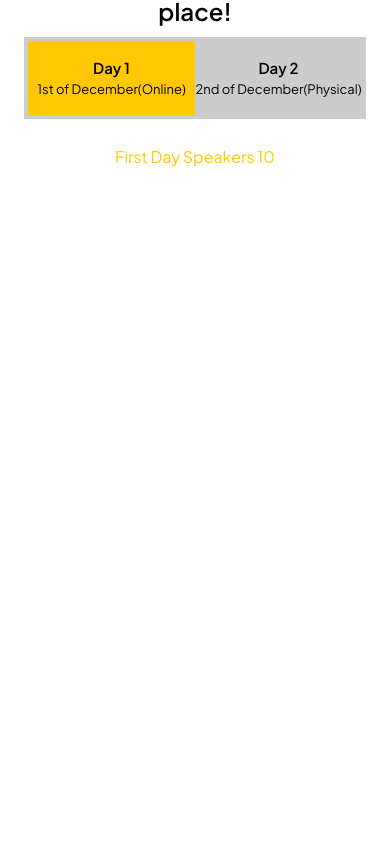
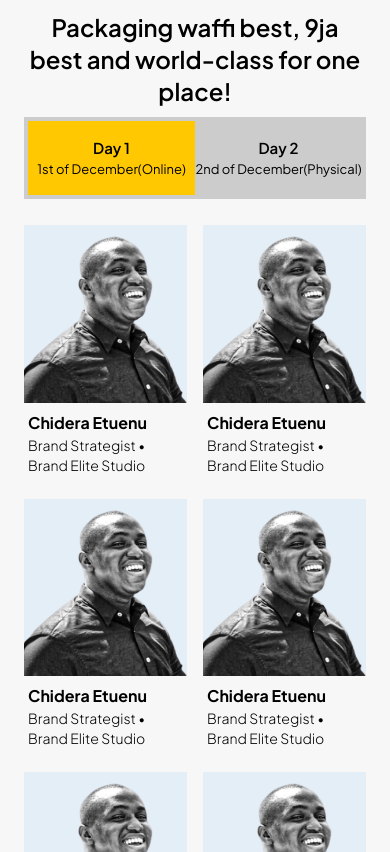
Before and after one commit to Matthewokiemute/wdjx, a Next.js app: page / in a window 390 px wide. Shown: the part 2512-3364 px from the top of the page. Before the commit the page ends 2785 px from the top, so only its background shows below. Built offline with nearby package versions, Linux system fonts and the light colour scheme.

Commit message:
New Section

```diff
--- a/src/components/Carousel.jsx
+++ b/src/components/Carousel.jsx
@@ -28,13 +28,13 @@ const Carousel = ({ items }) => {
     <div className="container mx-auto">
       <div className="relative w-full overflow-hidden">
         <div
-          className="hidden md:flex transition-transform -space-x-[100px] duration-300 ease-in-out transform "
+          className="hidden md:flex transition-transform space-x-[10px] duration-300 ease-in-out transform "
           style={{ transform: `translateX(${currentIndex * 5}%)` }}
         >
           {visibleItemsDesktop.map((item, index) => (
             <div
               key={index}
-              className="w-full p-4 transform transition-transform hover:scale-105 hover:shadow-md"
+              className="w-full p-4 transform transition-transform hover:scale-105"
             >
               <div className="bg-gray-300 h-20 w-44 flex items-center justify-center">
                 {item}
@@ -49,7 +49,7 @@ const Carousel = ({ items }) => {
           {visibleItemsMobile.map((item, index) => (
             <div
               key={index}
-              className="w-1/4 p-4 transform transition-transform hover:scale-105 hover:shadow-md"
+              className="w-1/4 p-4 transform transition-transform hover:scale-105"
             >
               <div className="bg-gray-300 h-16 w-40 flex items-center justify-center">
                 {item}
--- a/src/components/WhoWeBe.jsx
+++ b/src/components/WhoWeBe.jsx
@@ -23,7 +23,7 @@ const WhoWeBe = () => {
         data-aos-delay="400"
       />
       <div
-        className="flex items-start flex-col w-full lg:w-[450px] mb-6 lg:mb-4"
+        className="flex items-start flex-col w-full lg:ml-40 lg:w-[450px] mb-6 lg:mb-4"
         data-aos="fade-up"
         data-aos-delay="400"
       >
@@ -43,7 +43,7 @@ const WhoWeBe = () => {
           data-aos="fade-up"
           data-aos-delay="400"
         />
-        <div className="">
+        <div className="lg:pr-40">
           <p
             className="text-[#fff] leading-7 mb-10 lg:mb-6 lg:w-full"
             data-aos="fade-up"
--- /dev/null
+++ b/src/components/speakers/DayOneSpeakers.jsx
@@ -0,0 +1,74 @@
+import React from 'react'
+// import SpeakersData from "./speakers"
+import Image from 'next/image'
+
+
+const DayOneSpeakers = () => {
+    const SpeakersData = [
+        {
+            imgSRC: "/images/chidera.png",
+            name: "Chidera Etuenu",
+            company: "Brand Elite Studio",
+            profession: "Brand Strategist"
+        },
+        {
+            imgSRC: "/images/chidera.png",
+            name: "Chidera Etuenu",
+            company: "Brand Elite Studio",
+            profession: "Brand Strategist"
+        },
+        {
+            imgSRC: "/images/chidera.png",
+            name: "Chidera Etuenu",
+            company: "Brand Elite Studio",
+            profession: "Brand Strategist"
+        },
+        {
+            imgSRC: "/images/chidera.png",
+            name: "Chidera Etuenu",
+            company: "Brand Elite Studio",
+            profession: "Brand Strategist"
+        },
+        {
+            imgSRC: "/images/chidera.png",
+            name: "Chidera Etuenu",
+            company: "Brand Elite Studio",
+            profession: "Brand Strategist"
+        },
+        {
+            imgSRC: "/images/chidera.png",
+            name: "Chidera Etuenu",
+            company: "Brand Elite Studio",
+            profession: "Brand Strategist"
+        },
+        {
+            imgSRC: "/images/chidera.png",
+            name: "Chidera Etuenu",
+            company: "Brand Elite Studio",
+            profession: "Brand Strategist"
+        },
+        {
+            imgSRC: "/images/chidera.png",
+            name: "Chidera Etuenu",
+            company: "Brand Elite Studio",
+            profession: "Brand Strategist"
+        },
+    ]
+  return (
+    <div className="grid gap-4 grid-cols-[repeat(2,_1fr)] md:grid-cols-[repeat(4,_1fr)] ">
+        {SpeakersData.map((data, idx) =>
+         <div key={idx} className="">
+            <div className='overflow-hidden'>
+            <Image src={data.imgSRC} width={250} height={250} alt={data.name} className="object-cover hover:-rotate-6 hover:scale-125 duration-500 ease-in-out"/>
+            </div>
+            <div className='py-2 px-1'>
+                <p className='font-bold'>{data.name}</p>
+                <p className="text-sm font-light">{data.profession} &#8226; {data.company}</p>
+            </div>
+         </div>
+        )}
+    </div>
+  )
+}
+
+export default DayOneSpeakers
--- /dev/null
+++ b/src/components/speakers/DayTwoSpeakers.jsx
@@ -0,0 +1,71 @@
+import Image from 'next/image'
+import React from 'react'
+
+const DayTwoSpeakers = () => {
+    const SpeakersData = [
+        {
+            imgSRC: "/images/clement.png",
+            name: "Chidera Etuenu",
+            company: "Brand Elite Studio",
+            profession: "Brand Strategist"
+        },
+        {
+            imgSRC: "/images/clement.png",
+            name: "Chidera Etuenu",
+            company: "Brand Elite Studio",
+            profession: "Brand Strategist"
+        },
+        {
+            imgSRC: "/images/clement.png",
+            name: "Chidera Etuenu",
+            company: "Brand Elite Studio",
+            profession: "Brand Strategist"
+        },
+        {
+            imgSRC: "/images/clement.png",
+            name: "Chidera Etuenu",
+            company: "Brand Elite Studio",
+            profession: "Brand Strategist"
+        },
+        {
+            imgSRC: "/images/clement.png",
+            name: "Chidera Etuenu",
+            company: "Brand Elite Studio",
+            profession: "Brand Strategist"
+        },
+        {
+            imgSRC: "/images/clement.png",
+            name: "Chidera Etuenu",
+            company: "Brand Elite Studio",
+            profession: "Brand Strategist"
+        },
+        {
+            imgSRC: "/images/clement.png",
+            name: "Chidera Etuenu",
+            company: "Brand Elite Studio",
+            profession: "Brand Strategist"
+        },
+        {
+            imgSRC: "/images/clement.png",
+            name: "Chidera Etuenu",
+            company: "Brand Elite Studio",
+            profession: "Brand Strategist"
+        },
+    ]
+  return (
+    <div className="grid gap-4 grid-cols-[repeat(2,_1fr)] md:grid-cols-[repeat(4,_1fr)] ">
+        {SpeakersData.map((data, idx) =>
+         <div key={idx} className="">
+            <div className='overflow-hidden'>
+            <Image src={data.imgSRC} width={250} height={250} alt={data.name} className="object-cover hover:-rotate-6 hover:scale-125 duration-500 ease-in-out"/>
+            </div>
+            <div className='py-2 px-1'>
+                <p className='font-bold'>{data.name}</p>
+                <p className="text-sm font-light">{data.profession} &#8226; {data.company}</p>
+            </div>
+         </div>
+        )}
+    </div>
+  )
+}
+export default DayTwoSpeakers
--- /dev/null
+++ b/src/components/speakers/speakers.js
@@ -0,0 +1,32 @@
+const data = [
+    {
+        imgSRC: "/images/chidera.png",
+        name: "Chidera Etuenu",
+        company: "Brand Elite Studio",
+        profession: "Brand Strategist"
+    },
+    {
+        imgSRC: "/images/chidera.png",
+        name: "Chidera Etuenu",
+        company: "Brand Elite Studio",
+        profession: "Brand Strategist"
+    },
+    {
+        imgSRC: "/images/chidera.png",
+        name: "Chidera Etuenu",
+        company: "Brand Elite Studio",
+        profession: "Brand Strategist"
+    },
+    {
+        imgSRC: "/images/chidera.png",
+        name: "Chidera Etuenu",
+        company: "Brand Elite Studio",
+        profession: "Brand Strategist"
+    },
+    {
+        imgSRC: "/images/chidera.png",
+        name: "Chidera Etuenu",
+        company: "Brand Elite Studio",
+        profession: "Brand Strategist"
+    },
+]
--- a/src/components/templates/SpeakersTab.jsx
+++ b/src/components/templates/SpeakersTab.jsx
@@ -1,20 +1,22 @@
 import React, { useState } from "react";
-import Sponsors from "../Sponsors";
+import { TbArrowUpRight } from "react-icons/tb";
+import DayOneSpeakers from "../speakers/DayOneSpeakers";
+import DayTwoSpeakers from "../speakers/DayTwoSpeakers";
 
 const SpeakersTab = () => {
-  const [currentTab, setCurrentTab] = useState('1');
+  const [currentTab, setCurrentTab] = useState("1");
   const tabs = [
     {
       id: 1,
       tabTitle: "Day 1",
       tabDesc: "1st of December(Online)",
-      content: "First Day Speakers 10",
+      content: <DayOneSpeakers />,
     },
     {
       id: 2,
       tabTitle: "Day 2",
       tabDesc: "2nd of December(Physical)",
-      content: "Second Day Speakers 6",
+      content: <DayTwoSpeakers />,
     },
   ];
 
@@ -22,17 +24,17 @@ const SpeakersTab = () => {
     setCurrentTab(e.target.id);
   };
   return (
-    <div className="container py-20 w-full mx-auto">
+    <div className="mt-20 py-20 w-full mx-auto bg-[#f7f7f7]">
       <div className="left flex items-center flex-col gap-[10px] md:gap-[18px] w-full mb-6 lg:mb-4 px-6">
         <span className="text-[#333] text-lg md:text-2xl font-medium mb-2">
           Timetable
         </span>
-        <div className="text-center">
-          <p className="text-2xl md:text-3xl text-black font-semibold">
+        <div className="text-center md:w-2/5">
+          <p className="text-2xl md:text-4xl text-black font-semibold">
             Packaging waffi best, 9ja best and world-class for one place!
           </p>
         </div>
-        <div className="flex items-center justify-between bg-[#ccc] p-1 w-full md:w-4/5">
+        <div className="flex items-center justify-between bg-[#ccc] p-1 w-full md:w-3/5">
           {tabs.map((tab, idx) => (
             <button
               key={idx}
@@ -41,17 +43,40 @@ const SpeakersTab = () => {
               onClick={handleTabClick}
               className={`flex flex-col items-center py-4 w-full disabled:bg-primary disabled:text-black cursor-pointer`}
             >
-              <span className="text-[15px] md:text-base font-semibold">{tab.tabTitle}</span>
+              <span className="text-[15px] md:text-base font-semibold">
+                {tab.tabTitle}
+              </span>
               <span className="text-[13px] md:text-base">{tab.tabDesc}</span>
             </button>
           ))}
         </div>
         <div className="mt-4">
           {tabs.map((tab, idx) => (
-            <div key={idx} className="w-full text-primary">
+            <div key={idx} className="w-full text-black">
               {currentTab === `${tab.id}` && <div>{tab.content}</div>}
             </div>
           ))}
+        </div>
+      </div>
+      <div className="bg-[#57C126] mt-20 flex items-center justify-center">
+        <div className="py-20 px-16 md:px-[120px] flex flex-col gap-6 items-center text-center md:flex-row md:gap-10">
+          <p className="text-white text-3xl w-full md:w-[400px]">
+            All wetin them wan talk about dey here. Check am!
+          </p>
+          <div className="flex flex-col md:flex-row gap-3 items-center w-fit">
+            <button class="flex items-center justify-center space-x-1 bg-primary text-black px-6 py-[18px] hover:opacity-80 ease-in duration-200">
+              <a href="https://wa.me/message/PHODOTZ5RGMWC1">
+                View all sessions
+              </a>
+              <TbArrowUpRight className="w-6 h-6" />
+            </button>
+            <button class="flex items-center space-x-1 bg-transparent border-2 border-black text-black px-6 py-4 hover:opacity-80 ease-in duration-200">
+              <a href="https://wa.me/message/PHODOTZ5RGMWC1">
+                Add to me calendar
+              </a>
+              <TbArrowUpRight className="w-6 h-6" />
+            </button>
+          </div>
         </div>
       </div>
     </div>
--- a/src/pages/index.js
+++ b/src/pages/index.js
@@ -10,7 +10,7 @@ import SpeakersTab from "@/components/templates/SpeakersTab";
 const Jakarta = Plus_Jakarta_Sans({ subsets: ["latin"] });
 
 export default function Home() {
-  const itemsDetails = ['/justdeal.png', '/justdeal.png', '/justdeal.png', '/justdeal.png', '/justdeal.png', '/justdeal.png'];
+  const itemsDetails = ['/justdeal.png', '/justdeal.png', '/justdeal.png', '/justdeal.png', '/justdeal.png', '/justdeal.png', '/justdeal.png', '/justdeal.png', '/justdeal.png'];
   return (
     <div className={`${Jakarta.className}`}>
       <PageLayout title="WDJX - Warri Design Junction Experience">
```
Also changed, not shown: public/images/chidera.png (added), public/images/clement.png (added).
